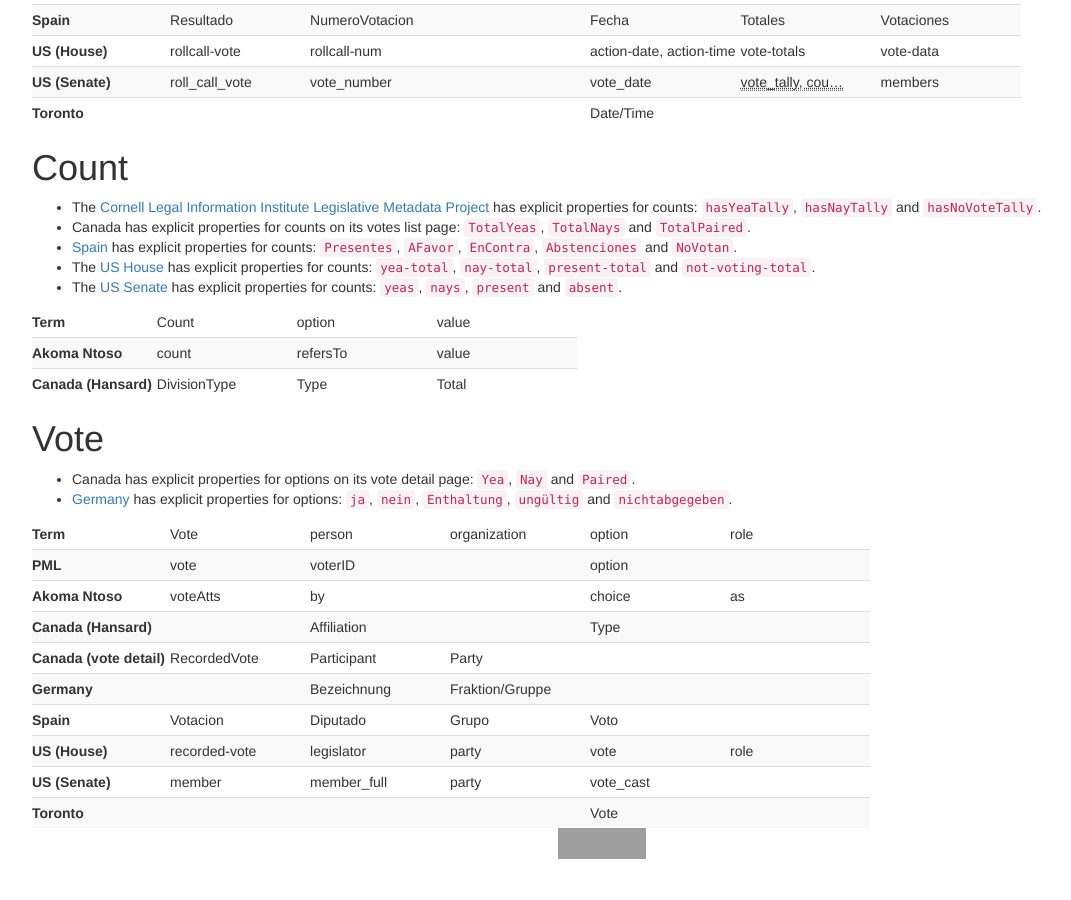
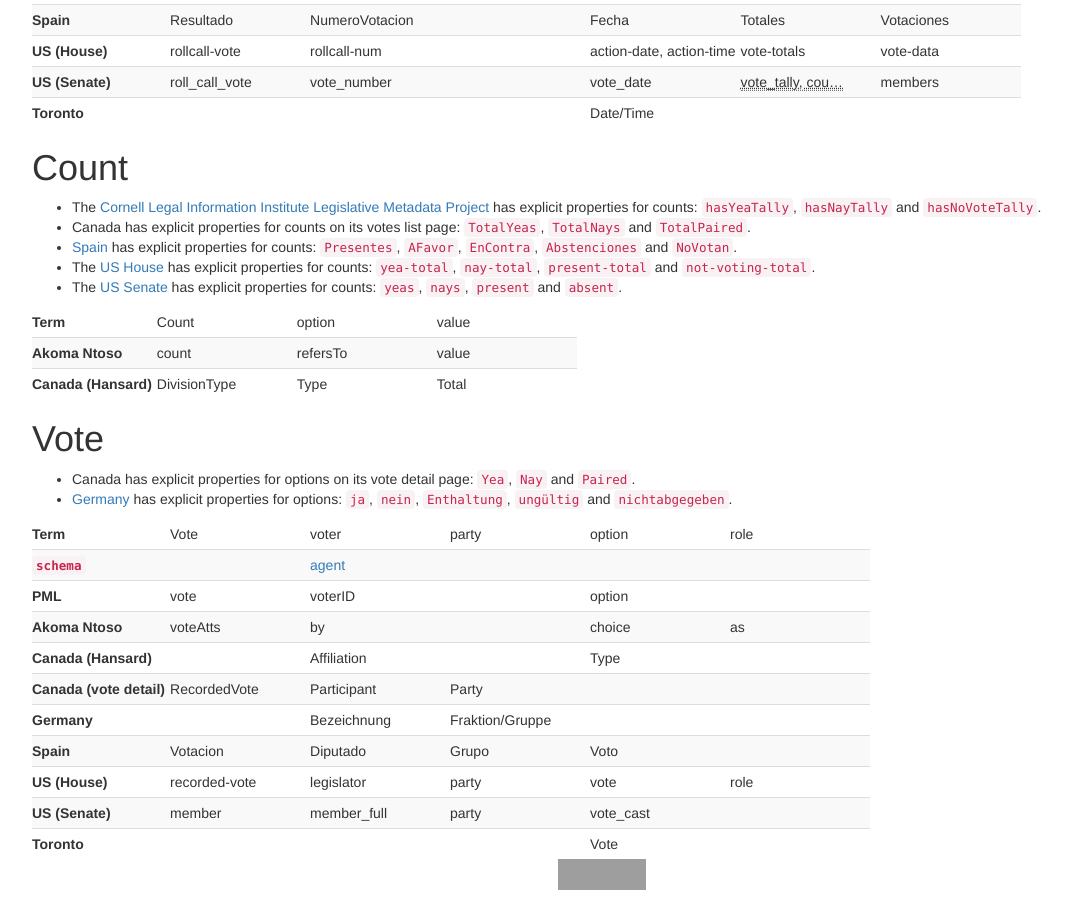
Before and after one commit to popolo-project/popolo-spec, a Jekyll site: the page built from appendices/terms.md, in a window 1280 px wide and 900 px high, scrolled down 3548 px. Shown: the whole window, without its empty margins (38-1109 px from the left). Built offline with Jekyll 4.4.1, drawn with Linux system fonts in a browser that asks for light colours; nearby versions of some CDN libraries; Markdown is read by kramdown in place of the engine named in the settings; before the commit the page ends 4417 px from its top, so only the background shows below that; grey boxes are pictures that could not be loaded.

Commit message:
update vote terms in inventory

```diff
--- a/appendices/terms.md
+++ b/appendices/terms.md
@@ -2771,13 +2771,31 @@
       <tr>
         <th scope='row'>Term</th>
         <td>Vote</td>
-        <td>person</td>
-        <td>organization</td>
+        <td>voter</td>
+        <td>party</td>
         <td>option</td>
         <td>role</td>
       </tr>
     </thead>
     <tbody>
+      <tr>
+        <th scope='row'>
+          <code>schema</code>
+        </th>
+        <td>
+        </td>
+        <td>
+          <a href='http://schema.org/agent'>
+            agent
+          </a>
+        </td>
+        <td>
+        </td>
+        <td>
+        </td>
+        <td>
+        </td>
+      </tr>
       <tr>
         <th scope='row'>
           PML
```
Also changed, not shown: src/data/vote.json (+19 -13 lines), 2 other files.
